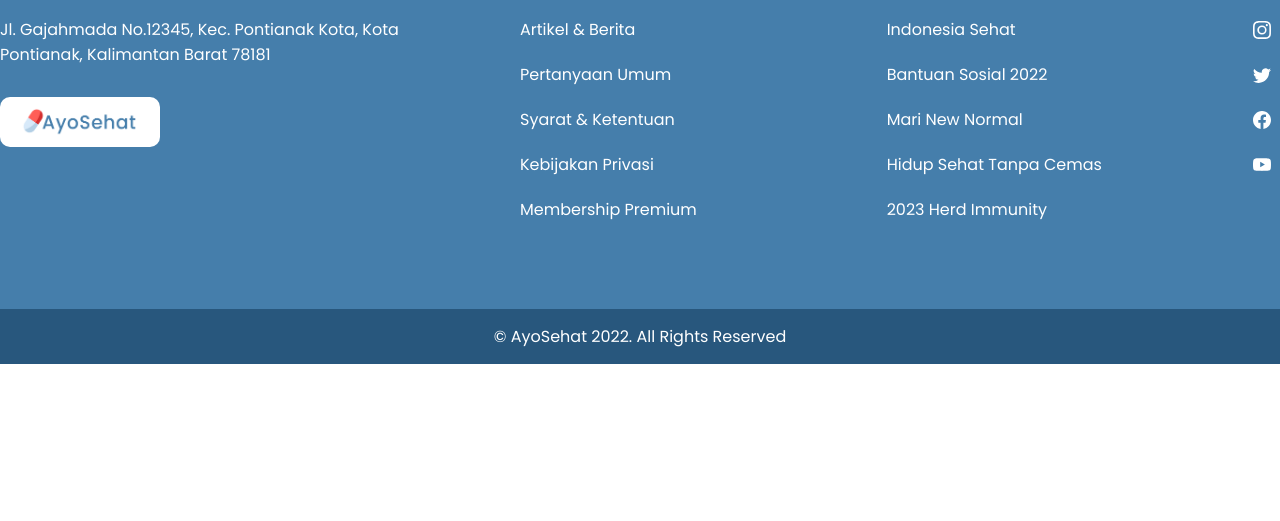
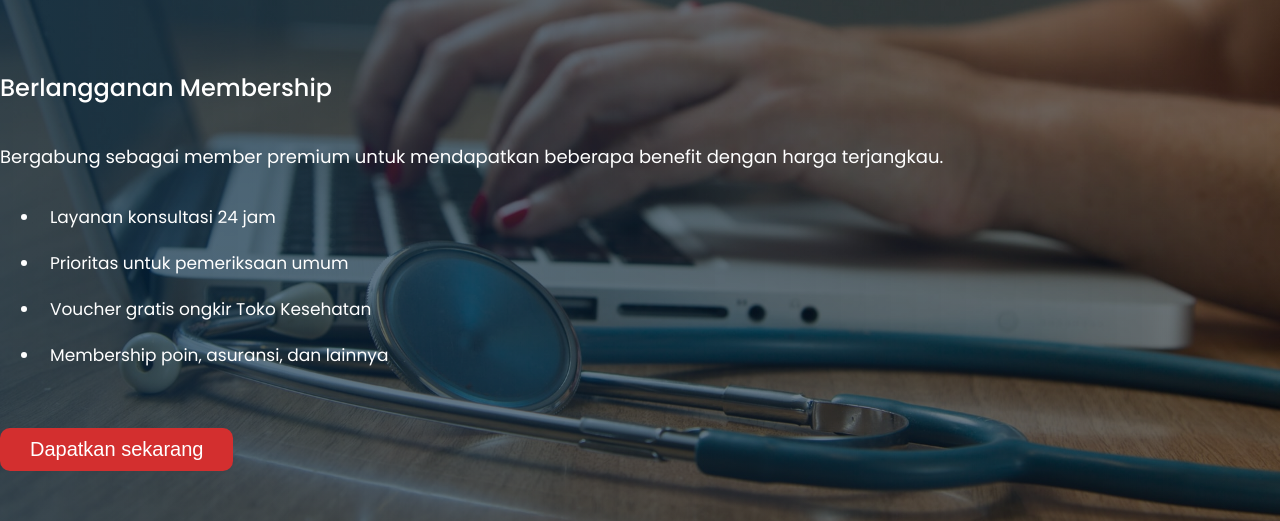
Before and after one commit to ericpeweh/ayo-sehat, a Next.js app: page / in a window 1280 px wide. Shown: the part 2564-3085 px from the top of the page. Before the commit the page ends 2928 px from the top, so only its background shows below. Built offline with nearby package versions, Linux system fonts and the light colour scheme.

Commit message:
added Subscription section

```diff
--- /dev/null
+++ b/components/Subscription/Subscription.jsx
@@ -0,0 +1,33 @@
+import React from "react";
+import Button from "../Button/Button";
+import {
+	Advantage,
+	AdvantagesList,
+	SubscriptionContainer,
+	SubscriptionContent,
+	SubscriptionDescription,
+	SubscriptionTitle
+} from "./Subscription.styles";
+
+const Subscription = () => {
+	return (
+		<SubscriptionContainer>
+			<SubscriptionContent>
+				<SubscriptionTitle>Berlangganan Membership</SubscriptionTitle>
+				<SubscriptionDescription>
+					Bergabung sebagai member premium untuk mendapatkan beberapa benefit dengan harga
+					terjangkau.
+				</SubscriptionDescription>
+				<AdvantagesList>
+					<Advantage>Layanan konsultasi 24 jam</Advantage>
+					<Advantage>Prioritas untuk pemeriksaan umum</Advantage>
+					<Advantage>Voucher gratis ongkir Toko Kesehatan</Advantage>
+					<Advantage>Membership poin, asuransi, dan lainnya</Advantage>
+				</AdvantagesList>
+				<Button color="secondary">Dapatkan sekarang</Button>
+			</SubscriptionContent>
+		</SubscriptionContainer>
+	);
+};
+
+export default Subscription;
--- /dev/null
+++ b/components/Subscription/Subscription.styles.js
@@ -0,0 +1,40 @@
+import styled from "styled-components";
+
+export const SubscriptionContainer = styled.section`
+	display: grid;
+	grid-template-columns: repeat(1, 1fr);
+	justify-items: center;
+	align-items: center;
+	background-image: var(--gradient-tertiary), url("/subscription.jpg");
+	background-size: cover;
+	background-position: bottom;
+	color: #fff;
+	margin-top: 5rem;
+`;
+
+export const SubscriptionContent = styled.div`
+	display: flex;
+	align-items: flex-start;
+	flex-direction: column;
+	width: 160rem;
+	padding: 10rem 0;
+`;
+
+export const SubscriptionTitle = styled.h2`
+	font-size: 2.4rem;
+	font-weight: 500;
+`;
+
+export const SubscriptionDescription = styled.p`
+	font-size: 1.8rem;
+	font-weight: 400;
+`;
+
+export const AdvantagesList = styled.ul`
+	margin-bottom: 5rem;
+`;
+
+export const Advantage = styled.li`
+	padding: 1rem;
+	font-size: 1.7rem;
+`;
```
